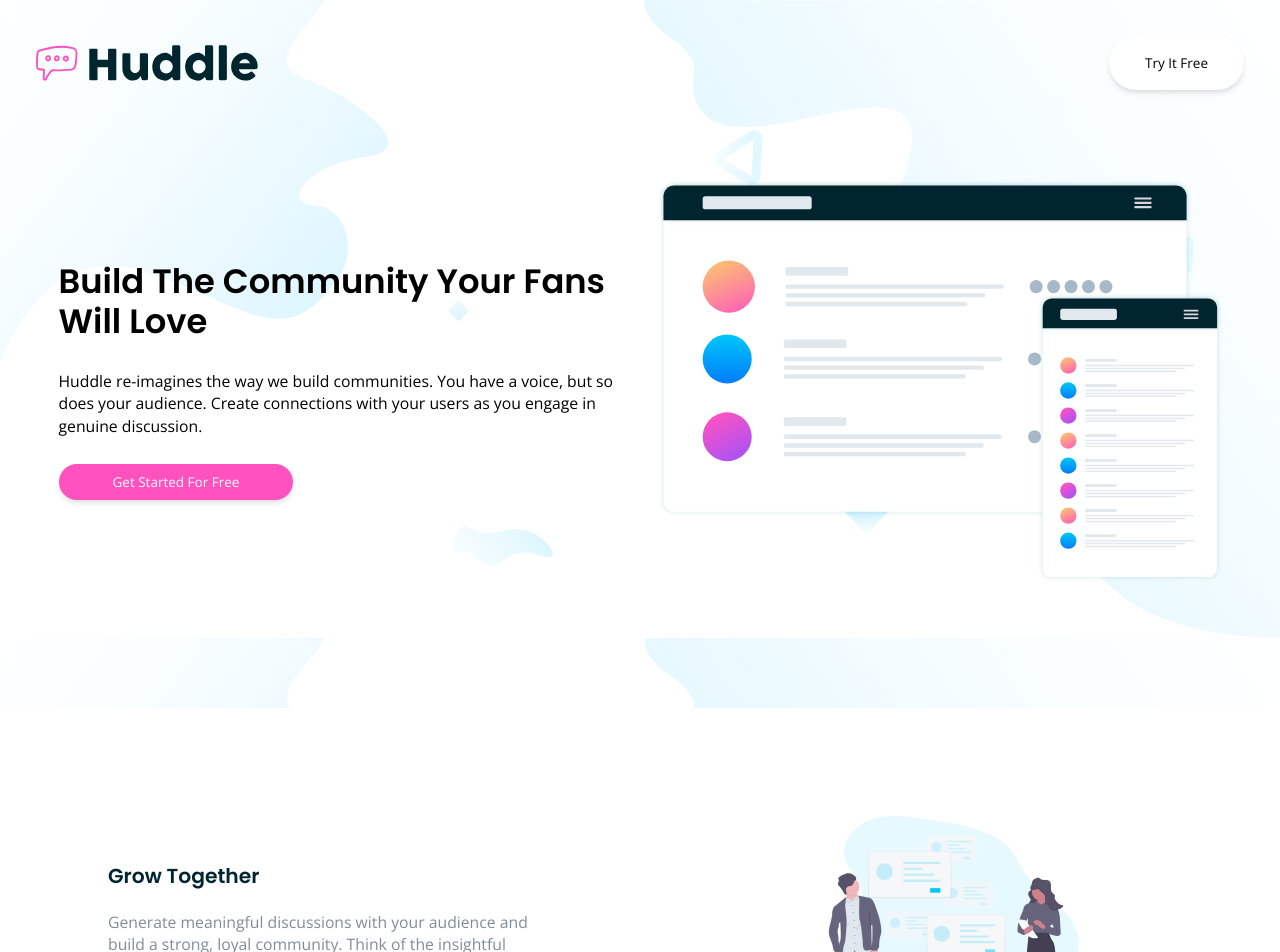
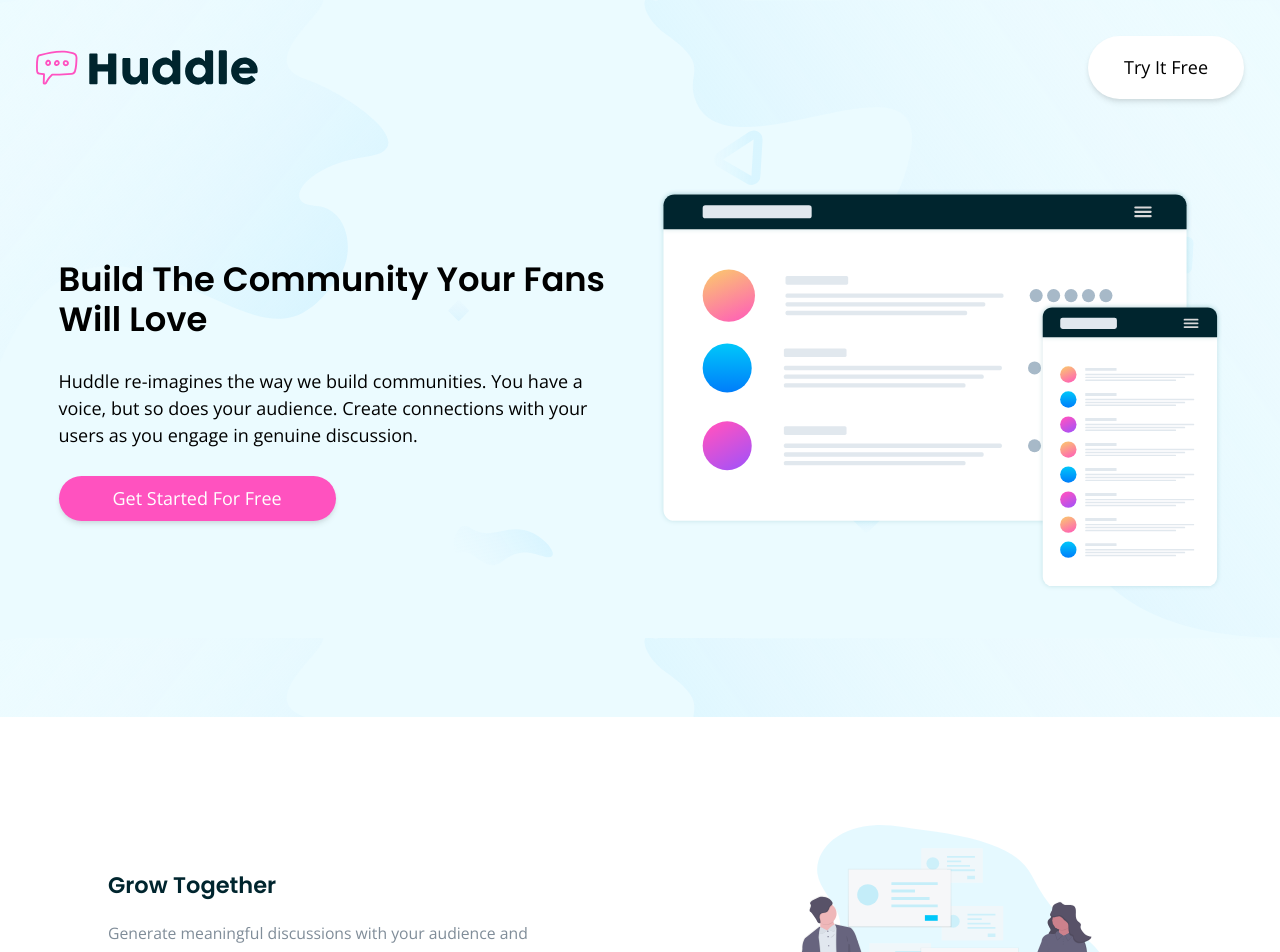
Before and after one commit to epalacio/fem-8-huddle-landing-page, a React (Create React App) app: page / in a window 1280 px wide. Shown: the top 952 px of the page. Built offline with nearby package versions, Linux system fonts and the light colour scheme.

Commit message:
Added small fixes for 1440p view, increased size of ctas, p tags, and imgs in features section

```diff
--- a/src/components/Features.js
+++ b/src/components/Features.js
@@ -33,7 +33,7 @@ const Features = () => {
         },
     ];
 
-    const defImg = "max-h-48 m-auto "
+    const defImg = "max-h-48 m-auto xl:max-h-60 "
 
     const mappedFeatures = features.map((feature, index) =>
         <div key={index} className="my-20 sm:grid sm:grid-cols-2">
--- a/src/components/Hero.js
+++ b/src/components/Hero.js
@@ -7,16 +7,16 @@ import mockups from '../img/illustration-mockups.svg'
 const Hero = () => {
     return (
         <Router>
-        <div className="bg-contain bg-hero-mobile sm:bg-hero-desktop p-4 xl:p-8">
+        <div className="bg-contain bg-paleCyan bg-hero-mobile sm:bg-hero-desktop p-4 xl:p-8">
             <div className="flex justify-between items-center">
                 <img className="max-h-4 xl:max-h-8" src={logo} alt="Text bubble in pink plus word Huddle"/>
-                <Link className="rounded-full bg-white px-8 py-4 text-xs shadow-md text-center" to='/'>Try It Free</Link>
+                <Link className="rounded-full bg-white px-8 py-4 text-xs  xl:text-base shadow-md text-center" to='/'>Try It Free</Link>
             </div>
             <div className="my-20 px-5 text-center grid gap-8 sm:grid-cols-2">
                 <div className="flex flex-col justify-center text-left">
                     <h2 className="font-bold text-xl lg:text-3xl">Build The Community Your Fans Will Love</h2>
-                    <p className="text-sm py-6">Huddle re-imagines the way we build communities. You have a voice, but so does your audience. Create connections with your users as you engage in genuine discussion.</p>
-                    <Link className="self-start text-white rounded-full bg-pinkEsp px-12 py-2 text-xs shadow-md" to='/'>Get Started For Free</Link>
+                    <p className="text-sm py-6 lg:text-base">Huddle re-imagines the way we build communities. You have a voice, but so does your audience. Create connections with your users as you engage in genuine discussion.</p>
+                    <Link className="self-start text-white rounded-full bg-pinkEsp px-12 py-2 text-xs lg:text-base shadow-md" to='/'>Get Started For Free</Link>
                 </div>
                 <img  className="max-h-50 m-auto" src={mockups} alt="Desktop and mobile mockups, no text"/>
             </div>
--- a/src/components/subComponents/Content.js
+++ b/src/components/subComponents/Content.js
@@ -2,8 +2,8 @@ const Content = (props) => {
 
     return (
         <div className={props.featureClass}>
-            <h3 className="text-lg mb-4 text-darkCyan lg:px-6 lg:pt-10">{props.featureTitle}</h3>
-            <p className="text-sm px-6 text-grayBlue font-normal">{props.featureContent}</p>
+            <h3 className="text-lg mb-4 text-darkCyan lg:px-6 lg:pt-10 lg:text-xl">{props.featureTitle}</h3>
+            <p className="text-sm px-6 text-grayBlue font-normal leading-6">{props.featureContent}</p>
         </div>
     );
 }
```
